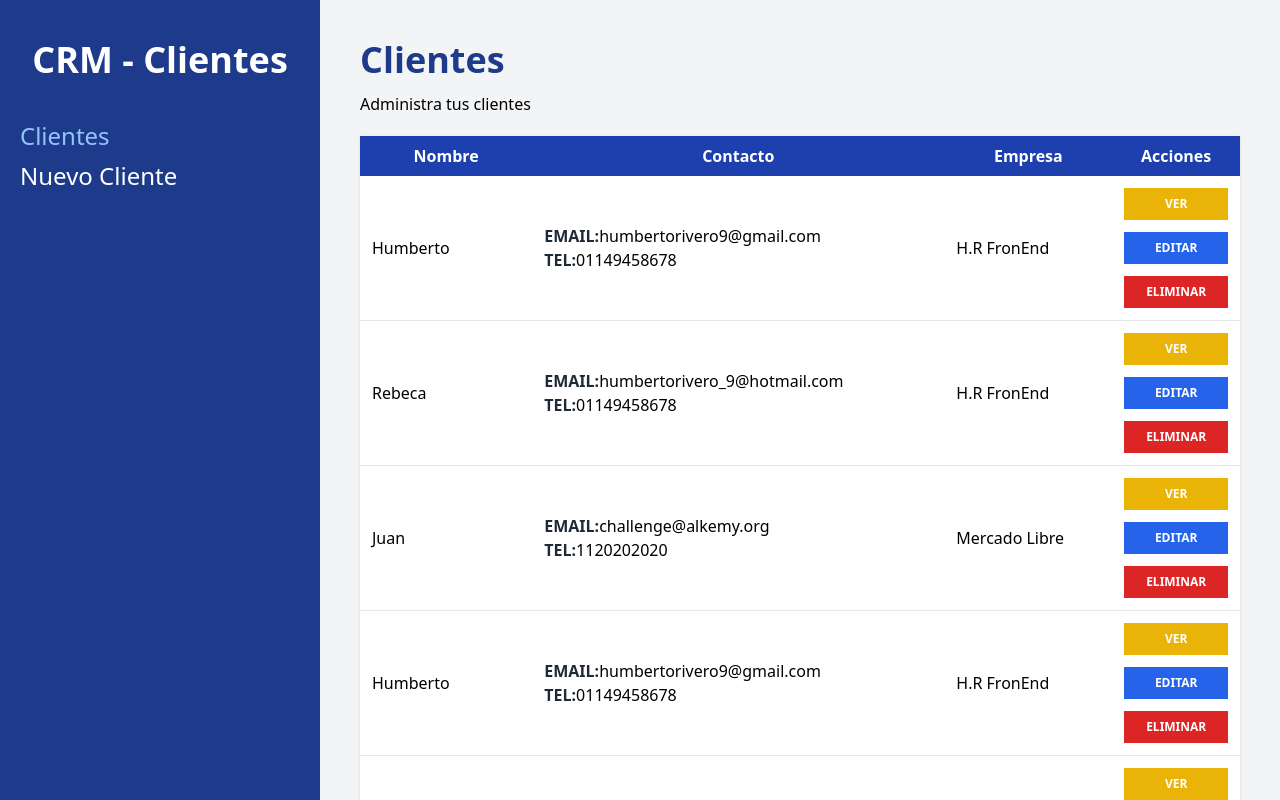
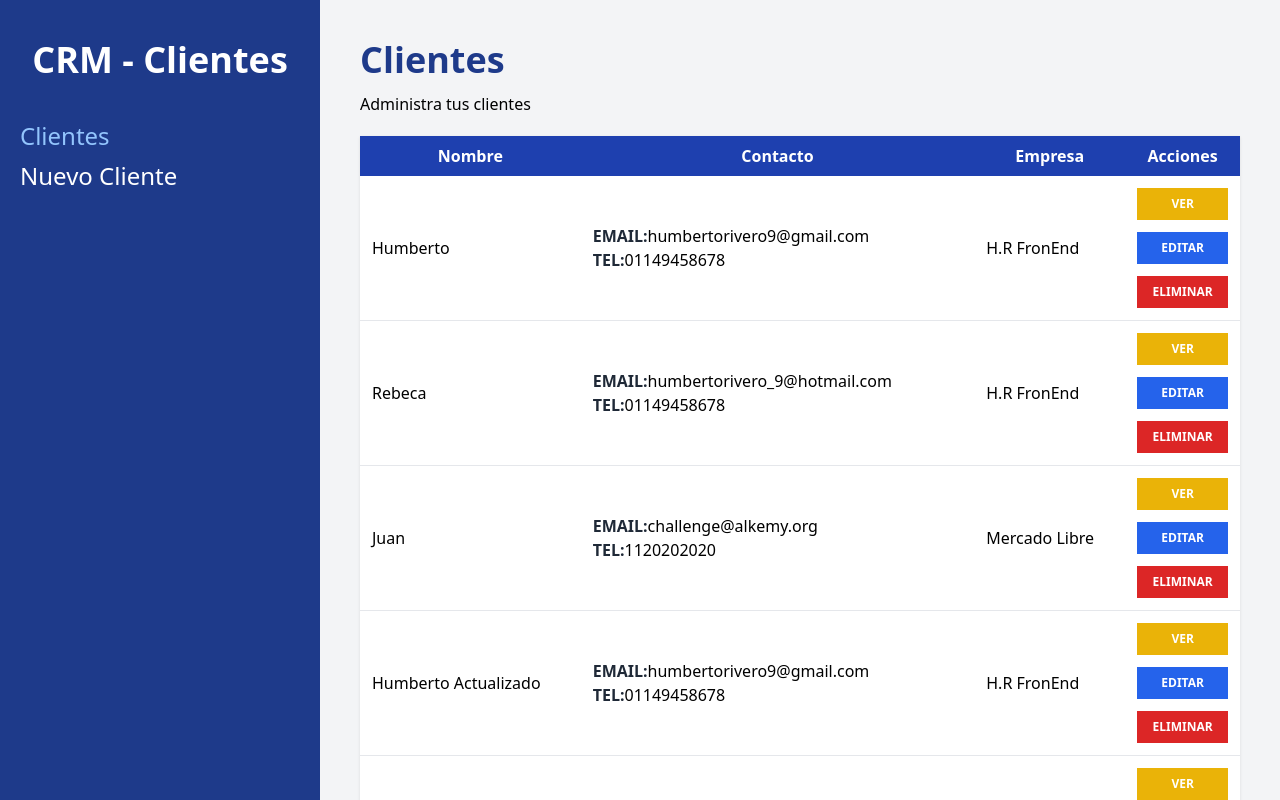
Before and after one commit to danieldamian09/crm-react, a React (Vite) app: page /clientes in a window 1280 px wide. Built offline with nearby package versions, Linux system fonts and the light colour scheme; data requests are answered from the project's data file.

Commit message:
deleted a client from the logs

```diff
--- a/db.json
+++ b/db.json
@@ -25,20 +25,12 @@
       "id": 3
     },
     {
-      "nombre": "Humberto",
+      "nombre": "Humberto Actualizado",
       "empresa": "H.R FronEnd",
       "email": "humbertorivero9@gmail.com",
       "telefono": "01149458678",
       "notas": "notas",
       "id": 4
-    },
-    {
-      "nombre": "Humberto",
-      "empresa": "H.R FronEnd",
-      "email": "humbertorivero9@gmail.com",
-      "telefono": "01149458678",
-      "notas": "pruebas",
-      "id": 5
     },
     {
       "nombre": "Rebeca Morshi",
@@ -47,6 +39,14 @@
       "telefono": "",
       "notas": "",
       "id": 6
+    },
+    {
+      "nombre": "Daniel",
+      "empresa": "H.R FronEnd",
+      "email": "wholesale@falleninternational.com",
+      "telefono": "20202020",
+      "notas": "Prueba",
+      "id": 7
     }
   ]
 }
--- a/src/components/Cliente.jsx
+++ b/src/components/Cliente.jsx
@@ -1,6 +1,6 @@
 import { useNavigate } from "react-router-dom";
 
-const Cliente = ({cliente}) => {
+const Cliente = ({cliente, handleEliminar}) => {
 	const {nombre, empresa, email, telefono, notas, id} = cliente;
 
 	const navigate = useNavigate()
@@ -37,6 +37,7 @@ const Cliente = ({cliente}) => {
 				<button
 					type="button"
 					className=" bg-red-600 hover:bg-red-700 block w-full text-white p-2 font-bold text-xs uppercase mt-3"
+					onClick={() => handleEliminar(id)}
 				>
 					Eliminar
 				</button>
--- a/src/components/Formulario.jsx
+++ b/src/components/Formulario.jsx
@@ -28,21 +28,36 @@ function Formulario({cliente, cargando}) {
 	// evento Submit
 	const handleSubmit = async (values) => {
 		try {
+			let respuesta
+			if (cliente.id) {
+				// Editando registro
+				const url = `http://localhost:4000/clientes/${cliente.id}`;
+
+				respuesta = await fetch(url, {
+					method: "PUT",
+					body: JSON.stringify(values),
+					headers: {
+						"Content-Type": "application/json",
+					},
+				});
+			} else {
+				// Para nuevo registro
 				const url = "http://localhost:4000/clientes";
 
-			const respuesta = await fetch(url, {
+				respuesta = await fetch(url, {
 					method: "POST",
 					body: JSON.stringify(values),
 					headers: {
 						"Content-Type": "application/json",
 					},
 				});
-			console.log(respuesta);
-			const resultado = await respuesta.json();
-			console.log(resultado);
+			}
+
+				await respuesta.json();
 
 				// para redirecionar al usuario
 				navigate("/clientes");
+
 		} catch (error) {
 			console.log(error);
 		}
@@ -166,7 +181,7 @@ function Formulario({cliente, cargando}) {
 // Valores por default
 Formulario.defaultProps = {
 	cliente: {},
-	cargando: false
+	cargando: false,
 };
 
 export default Formulario;
--- a/src/pages/Inicio.jsx
+++ b/src/pages/Inicio.jsx
@@ -16,6 +16,25 @@ function Inicio() {
 	useEffect(() => {
 		obtenerClientesAPI();
 	}, []);
+
+	const handleEliminar = async id => {
+		const confirmar = confirm("¿Desea Eliminar este cliente?")
+
+		if(confirmar){
+			try {
+				const url = `http://localhost:4000/clientes/${id}`;
+				const respuesta = await fetch(url, {
+					method: "DELETE"
+				})
+				await respuesta.json
+				// traerme los clientes sin el que estoy eliminado
+				const arrayClientesAtualizado = clientes.filter( cliente => cliente.id !== id)
+				setClientes(arrayClientesAtualizado)
+			} catch (error) {
+				return error
+			}
+		}
+	}
 
 	return (
 		<>
@@ -36,6 +55,7 @@ function Inicio() {
 						<Cliente
               key={cliente.id}
               cliente={cliente}
+							handleEliminar={handleEliminar}
             />
 					))}
 				</tbody>
```
Lines whose indentation alone changed are shown as unchanged.
